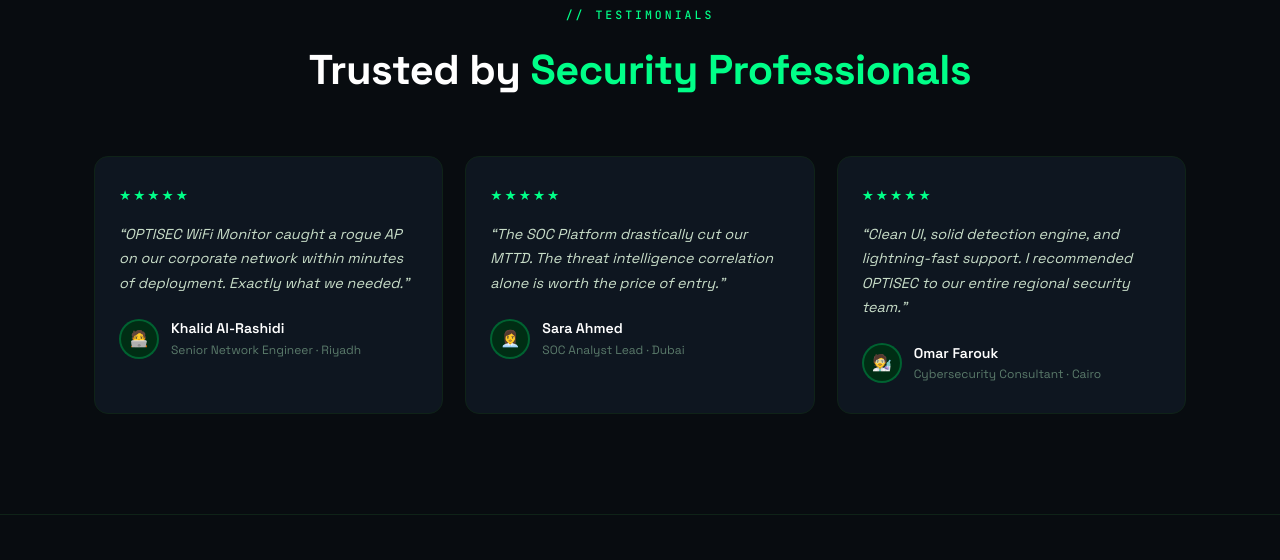
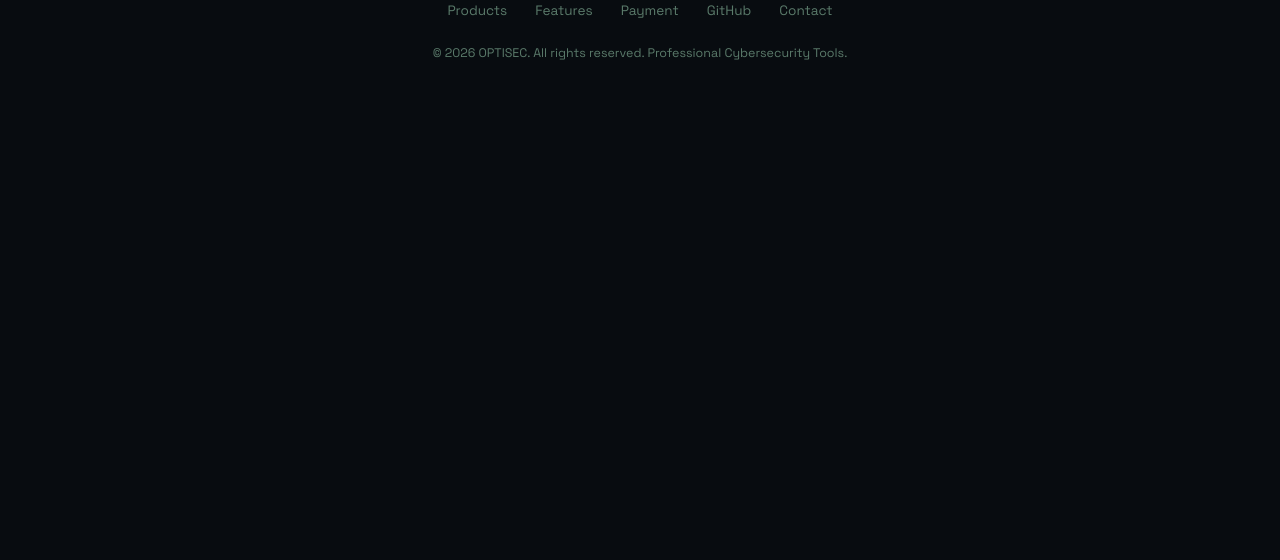
Before and after one commit to OptisecDev/optisec-wifi-monitor, a plain HTML site: page sales/index.html in a window 1280 px wide. Shown: the part 4870-5430 px from the top of the page. After the commit the page ends 4969 px from the top, so only its background shows below. Drawn offline with Linux system fonts and the light colour scheme.

Commit message:
docs: remove fabricated testimonials from sales page
Three named "customer" quotes (with fake avatars, job titles, and
cities) had no basis - one even referenced a different product's
metrics. Presenting invented reviews as genuine customer testimonials
is a deceptive practice regardless of intent; removing rather than
replacing with more invented content.

Co-Authored-By: Claude Sonnet 5 <noreply@anthropic.com>

```diff
--- a/sales/index.html
+++ b/sales/index.html
@@ -727,59 +727,6 @@
     .email-link:hover { text-decoration: underline; }
 
     /* ══════════════════════════════════════════
-       TESTIMONIALS
-    ══════════════════════════════════════════ */
-    .testi-grid {
-      display: grid;
-      grid-template-columns: repeat(auto-fit, minmax(280px, 1fr));
-      gap: 22px;
-    }
-
-    .testi-card {
-      background: var(--card);
-      border: 1px solid var(--border);
-      border-radius: 14px;
-      padding: 28px 24px;
-      position: relative;
-      transition: border-color 0.25s;
-    }
-    .testi-card:hover { border-color: rgba(0,255,136,0.18); }
-
-    .testi-stars {
-      color: var(--green);
-      font-size: 0.85rem;
-      letter-spacing: 2px;
-      margin-bottom: 14px;
-    }
-
-    .testi-text {
-      font-size: 0.9rem;
-      color: var(--text);
-      line-height: 1.7;
-      margin-bottom: 22px;
-      font-style: italic;
-    }
-
-    .testi-author {
-      display: flex;
-      align-items: center;
-      gap: 12px;
-    }
-
-    .testi-avatar {
-      width: 40px; height: 40px;
-      border-radius: 50%;
-      background: var(--green-dark);
-      border: 2px solid rgba(0,255,136,0.25);
-      display: flex; align-items: center; justify-content: center;
-      font-size: 1rem;
-      flex-shrink: 0;
-    }
-
-    .testi-name { font-size: 0.88rem; font-weight: 600; color: var(--white); }
-    .testi-role { font-size: 0.75rem; color: var(--muted); }
-
-    /* ══════════════════════════════════════════
        FOOTER
     ══════════════════════════════════════════ */
     footer {
@@ -1169,62 +1116,6 @@
   </div>
 </div>
 
-<!-- ══ TESTIMONIALS ══════════════════════════════════════════ -->
-<div class="section" id="testimonials">
-  <div class="reveal" style="text-align:center; margin-bottom:52px;">
-    <div class="section-label mono" data-en="// TESTIMONIALS" data-ar="// آراء العملاء">// TESTIMONIALS</div>
-    <h2 class="section-title">
-      <span data-en="Trusted by " data-ar="موثوق به من قِبَل ">Trusted by </span>
-      <span class="accent" data-en="Security Professionals" data-ar="محترفي الأمن">Security Professionals</span>
-    </h2>
-  </div>
-
-  <div class="testi-grid">
-    <div class="testi-card reveal reveal-delay-1">
-      <div class="testi-stars">★★★★★</div>
-      <p class="testi-text" data-en="&ldquo;OPTISEC WiFi Monitor caught a rogue AP on our corporate network within minutes of deployment. Exactly what we needed.&rdquo;"
-         data-ar="&ldquo;اكتشف OPTISEC WiFi Monitor نقطة وصول مارقة على شبكتنا المؤسسية في غضون دقائق من النشر. هذا بالضبط ما كنا نحتاجه.&rdquo;">
-        &ldquo;OPTISEC WiFi Monitor caught a rogue AP on our corporate network within minutes of deployment. Exactly what we needed.&rdquo;
-      </p>
-      <div class="testi-author">
-        <div class="testi-avatar">🧑‍💻</div>
-        <div>
-          <div class="testi-name" data-en="Khalid Al-Rashidi" data-ar="خالد الراشدي">Khalid Al-Rashidi</div>
-          <div class="testi-role" data-en="Senior Network Engineer · Riyadh" data-ar="مهندس شبكات أول · الرياض">Senior Network Engineer · Riyadh</div>
-        </div>
-      </div>
-    </div>
-    <div class="testi-card reveal reveal-delay-2">
-      <div class="testi-stars">★★★★★</div>
-      <p class="testi-text" data-en="&ldquo;The SOC Platform drastically cut our MTTD. The threat intelligence correlation alone is worth the price of entry.&rdquo;"
-         data-ar="&ldquo;خفّضت منصة SOC بشكل كبير وقت اكتشافنا للتهديدات. ربط معلومات التهديدات وحده يستحق ثمن الاشتراك.&rdquo;">
-        &ldquo;The SOC Platform drastically cut our MTTD. The threat intelligence correlation alone is worth the price of entry.&rdquo;
-      </p>
-      <div class="testi-author">
-        <div class="testi-avatar">👩‍💼</div>
-        <div>
-          <div class="testi-name" data-en="Sara Ahmed" data-ar="سارة أحمد">Sara Ahmed</div>
-          <div class="testi-role" data-en="SOC Analyst Lead · Dubai" data-ar="قائدة فريق تحليل SOC · دبي">SOC Analyst Lead · Dubai</div>
-        </div>
-      </div>
-    </div>
-    <div class="testi-card reveal reveal-delay-3">
-      <div class="testi-stars">★★★★★</div>
-      <p class="testi-text" data-en="&ldquo;Clean UI, solid detection engine, and lightning-fast support. I recommended OPTISEC to our entire regional security team.&rdquo;"
-         data-ar="&ldquo;واجهة نظيفة ومحرك كشف قوي ودعم سريع كالبرق. أوصيت بـ OPTISEC لفريق الأمن الإقليمي بأكمله.&rdquo;">
-        &ldquo;Clean UI, solid detection engine, and lightning-fast support. I recommended OPTISEC to our entire regional security team.&rdquo;
-      </p>
-      <div class="testi-author">
-        <div class="testi-avatar">🧑‍🔬</div>
-        <div>
-          <div class="testi-name" data-en="Omar Farouk" data-ar="عمر فاروق">Omar Farouk</div>
-          <div class="testi-role" data-en="Cybersecurity Consultant · Cairo" data-ar="استشاري أمن سيبراني · القاهرة">Cybersecurity Consultant · Cairo</div>
-        </div>
-      </div>
-    </div>
-  </div>
-</div>
-
 <!-- ══ FOOTER ══════════════════════════════════════════ -->
 <footer>
   <div class="footer-logo">OPTI<span>SEC</span></div>
```
